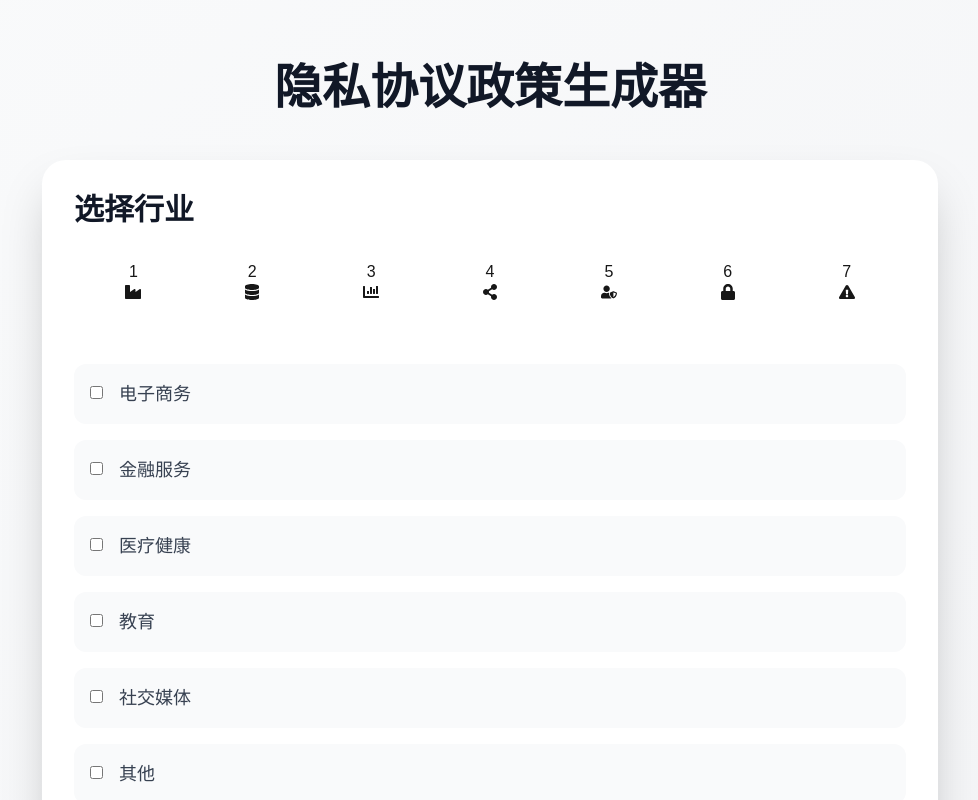
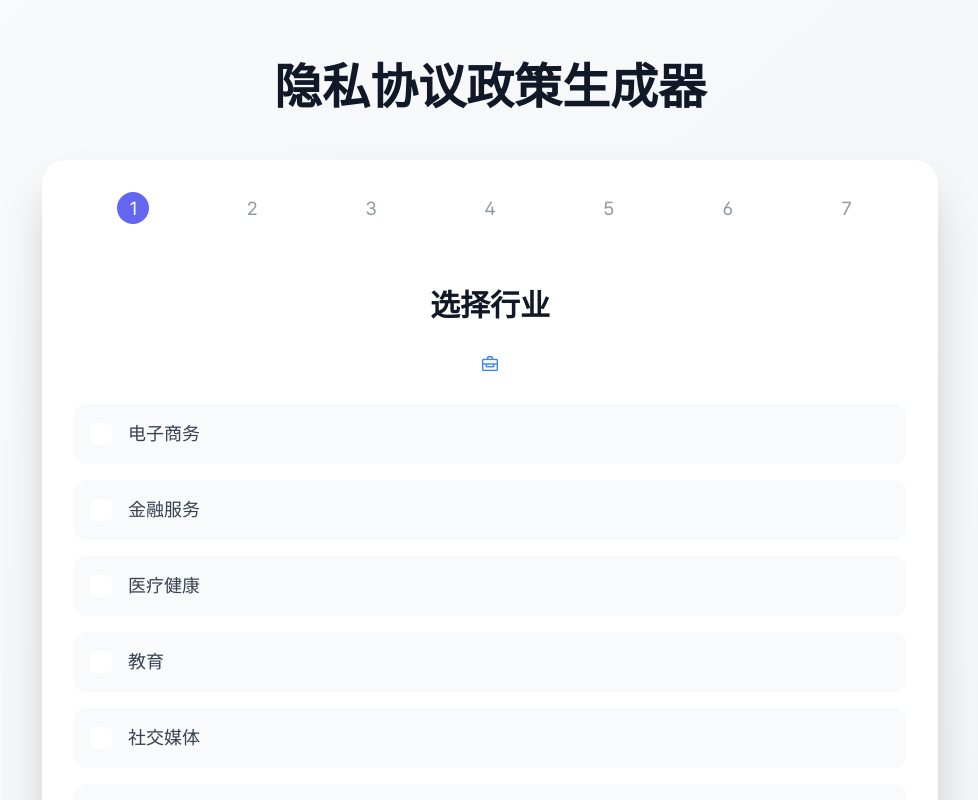
Before and after one commit to Odyssey98/chatgptnb-portfolio, a Next.js app: page /privacy-policy-generator in a window 1280 px wide. Both pictures are taken after a click on the button "快速生成". Shown: the top 800 px of the page, without its empty margins (150-1128 px from the left). Built offline with nearby package versions, Linux system fonts and the light colour scheme.

Commit message:
fix: 修改Step显示问题

```diff
--- a/src/app/privacy-policy-generator/page.tsx
+++ b/src/app/privacy-policy-generator/page.tsx
@@ -8,21 +8,23 @@ import GenerationMethod from './components/GenerationMethod';
 import CustomQuestions from './components/CustomQuestions';
 import PolicyResult from './components/PolicyResult';
 import SaveOptions from './components/SaveOptions';
-import { FaIndustry, FaDatabase, FaChartBar, FaShareAlt, FaUserShield, FaLock, FaExclamationTriangle } from 'react-icons/fa';
 import Head from 'next/head';
+import 'primereact/resources/themes/lara-light-indigo/theme.css';
+import 'primereact/resources/primereact.min.css';
+import 'primeicons/primeicons.css';
 
-type GenerationMethod = 'quick' | 'custom';
-type Step = 'method' | 'quickGeneration' | 'custom' | 'result' | 'save';
+type GenerationMethodType = 'quick' | 'custom';
+type StepType = 'method' | 'quickGeneration' | 'custom' | 'result' | 'save';
 type StepId = keyof typeof options;
 
-const steps: { id: StepId; title: string; icon: React.ReactNode }[] = [
-  { id: 'industry', title: '选择行业', icon: <FaIndustry /> },
-  { id: 'dataCollection', title: '数据收集', icon: <FaDatabase /> },
-  { id: 'dataUsage', title: '数据使用', icon: <FaChartBar /> },
-  { id: 'dataSharing', title: '数据共享', icon: <FaShareAlt /> },
-  { id: 'userRights', title: '用户权利', icon: <FaUserShield /> },
-  { id: 'security', title: '安全措施', icon: <FaLock /> },
-  { id: 'specialConsiderations', title: '特殊考虑', icon: <FaExclamationTriangle /> }
+const steps: { id: StepId; title: string; icon: string }[] = [
+  { id: 'industry', title: '选择行业', icon: 'pi pi-briefcase' },
+  { id: 'dataCollection', title: '数据收集', icon: 'pi pi-database' },
+  { id: 'dataUsage', title: '数据使用', icon: 'pi pi-chart-bar' },
+  { id: 'dataSharing', title: '数据共享', icon: 'pi pi-share-alt' },
+  { id: 'userRights', title: '用户权利', icon: 'pi pi-user' },
+  { id: 'security', title: '安全措施', icon: 'pi pi-lock' },
+  { id: 'specialConsiderations', title: '特殊考虑', icon: 'pi pi-exclamation-triangle' }
 ];
 
 const options = {
@@ -37,8 +39,8 @@ const options = {
 
 export default function PrivacyPolicyGenerator() {
   const [state, setState] = useState({
-    step: 'method' as Step,
-    generationMethod: 'quick' as GenerationMethod,
+    step: 'method' as StepType,
+    generationMethod: 'quick' as GenerationMethodType,
     quickStep: 0,
     quickSelections: {} as Record<StepId, string[]>,
     customAnswers: {} as Record<string, string>,
@@ -46,24 +48,28 @@ export default function PrivacyPolicyGenerator() {
   });
 
   const handleQuickSelection = useCallback((option: string) => {
-    const currentStepId = steps[state.quickStep].id;
-    setState(prev => ({
-      ...prev,
-      quickSelections: {
+    setState(prev => {
+      const currentStepId = steps[prev.quickStep].id;
+      const updatedSelections = {
         ...prev.quickSelections,
         [currentStepId]: prev.quickSelections[currentStepId]
           ? prev.quickSelections[currentStepId].includes(option)
             ? prev.quickSelections[currentStepId].filter(item => item !== option)
             : [...prev.quickSelections[currentStepId], option]
           : [option]
-      }
-    }));
-  }, [state.quickStep]);
+      };
+      return {
+        ...prev,
+        quickSelections: updatedSelections
+      };
+    });
+  }, []);
 
   const nextQuickStep = useCallback(() => {
     setState(prev => {
       if (prev.quickStep < steps.length - 1) {
-        return { ...prev, quickStep: prev.quickStep + 1 };
+        const newQuickStep = prev.quickStep + 1;
+        return { ...prev, quickStep: newQuickStep };
       } else {
         const policy = JSON.stringify(prev.quickSelections, null, 2);
         return {
@@ -76,25 +82,33 @@ export default function PrivacyPolicyGenerator() {
   }, []);
 
   const prevQuickStep = useCallback(() => {
-    setState(prev => ({
-      ...prev,
-      quickStep: Math.max(0, prev.quickStep - 1)
-    }));
+    setState(prev => {
+      const newQuickStep = Math.max(0, prev.quickStep - 1);
+      return { ...prev, quickStep: newQuickStep };
+    });
   }, []);
 
   const renderQuickGeneration = () => {
     const currentStepId = steps[state.quickStep].id;
+    const currentStep = steps[state.quickStep];
     const isNextDisabled = !state.quickSelections[currentStepId] || state.quickSelections[currentStepId].length === 0;
 
     return (
       <div className="space-y-8">
-        <h2 className="text-3xl font-bold text-gray-900 dark:text-white mb-6">{steps[state.quickStep].title}</h2>
         <div className="overflow-x-auto">
-          <Steps model={steps.map(s => ({ icon: s.icon }))} activeIndex={state.quickStep}
-                 className="custom-steps mb-8 whitespace-nowrap" />
+          <Steps
+            key={state.quickStep}
+            model={steps.map(() => ({}))}
+            activeIndex={state?.quickStep}
+            className="mb-8 whitespace-nowrap"
+          />
+        </div>
+        <h2 className="text-3xl font-bold text-gray-900 dark:text-white mb-6 text-center">{currentStep.title}</h2>
+        <div className="flex justify-center items-center text-6xl text-blue-500 mb-8">
+          <i className={currentStep.icon}></i>
         </div>
         <div className="space-y-4">
-          {options[steps[state.quickStep].id].map(option => (
+          {options[currentStepId].map(option => (
             <div
               key={option}
               className="flex items-center bg-gray-50 dark:bg-gray-700 p-4 rounded-xl hover:bg-gray-100 dark:hover:bg-gray-600 transition duration-150 cursor-pointer"
@@ -104,19 +118,29 @@ export default function PrivacyPolicyGenerator() {
                 inputId={option}
                 checked={state.quickSelections[currentStepId]?.includes(option) || false}
                 className="text-blue-600 focus:ring-blue-500"
+                onClick={(e) => e.stopPropagation()}
               />
-              <label htmlFor={option} className="ml-4 text-lg text-gray-700 dark:text-gray-300 cursor-pointer flex-grow">{option}</label>
+              <label htmlFor={option} className="ml-4 text-lg text-gray-700 dark:text-gray-300 cursor-pointer flex-grow">
+                {option}
+              </label>
             </div>
           ))}
         </div>
         <div className="flex justify-between pt-8">
-          <Button label="上一步" icon="pi pi-chevron-left" onClick={prevQuickStep} disabled={state.quickStep === 0}
-                  className="bg-gray-200 text-gray-700 hover:bg-gray-300 dark:bg-gray-700 dark:text-gray-200 dark:hover:bg-gray-600 px-6 py-3 rounded-xl" />
+          <Button
+            label="上一步"
+            icon="pi pi-chevron-left"
+            onClick={prevQuickStep}
+            disabled={state.quickStep === 0}
+            className="bg-gray-200 text-gray-700 hover:bg-gray-300 dark:bg-gray-700 dark:text-gray-200 dark:hover:bg-gray-600 px-6 py-3 rounded-xl"
+          />
           <Button
             label={state.quickStep === steps.length - 1 ? '生成政策' : '下一步'}
             icon="pi pi-chevron-right"
             iconPos="right"
-            onClick={nextQuickStep}
+            onClick={() => {
+              nextQuickStep();
+            }}
             disabled={isNextDisabled}
             className={`${isNextDisabled ? 'bg-gray-400 cursor-not-allowed' : 'bg-blue-600 hover:bg-blue-700'} text-white dark:bg-blue-500 dark:hover:bg-blue-600 px-6 py-3 rounded-xl`}
           />
@@ -126,10 +150,9 @@ export default function PrivacyPolicyGenerator() {
   };
 
   const renderStep = () => {
-    console.log('当前步骤:', state.step);
     switch (state.step) {
       case 'method':
-        return <GenerationMethod onSelect={(method: GenerationMethod) => {
+        return <GenerationMethod onSelect={(method: GenerationMethodType) => {
           setState(prev => ({
             ...prev,
             generationMethod: method,
@@ -152,8 +175,6 @@ export default function PrivacyPolicyGenerator() {
           }}
         />;
       case 'result':
-        console.log('渲染结果页面');
-        console.log('生成的政策:', state.generatedPolicy);
         return <PolicyResult
           policy={state.generatedPolicy}
           method={state.generationMethod}
@@ -225,7 +246,9 @@ export default function PrivacyPolicyGenerator() {
               <svg className="w-6 h-6 mr-3 flex-shrink-0" fill="currentColor" viewBox="0 0 20 20" xmlns="http://www.w3.org/2000/svg">
                 <path fillRule="evenodd" d="M18 10a8 8 0 11-16 0 8 8 0 0116 0zm-7-4a1 1 0 11-2 0 1 1 0 012 0zM9 9a1 1 0 000 2v3a1 1 0 001 1h1a1 1 0 100-2v-3a1 1 0 00-1-1H9z" clipRule="evenodd" />
               </svg>
-              <p className="text-sm sm:text-base">请注意，这个生成器提供的是一个基本框架。您应该根据自己的具体情况和法律要求来调整最终的隐私政策。</p>
+              <p className="text-sm sm:text-base">
+                请注意，这个生成器提供的是一个基本框架。您应该根据自己的具体情况和法律要求来调整最终的隐私政策。
+              </p>
             </div>
           </div>
         </footer>
```
